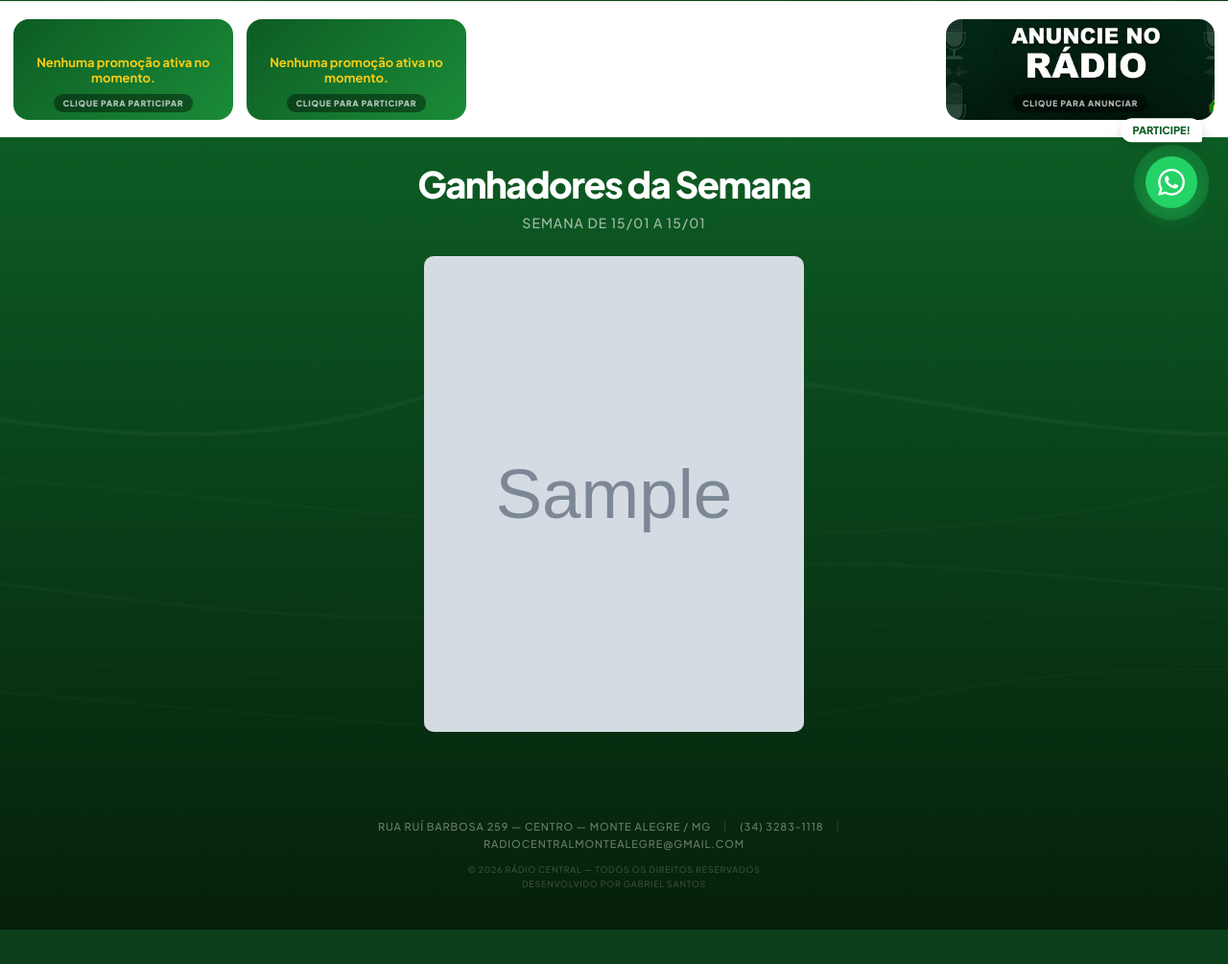
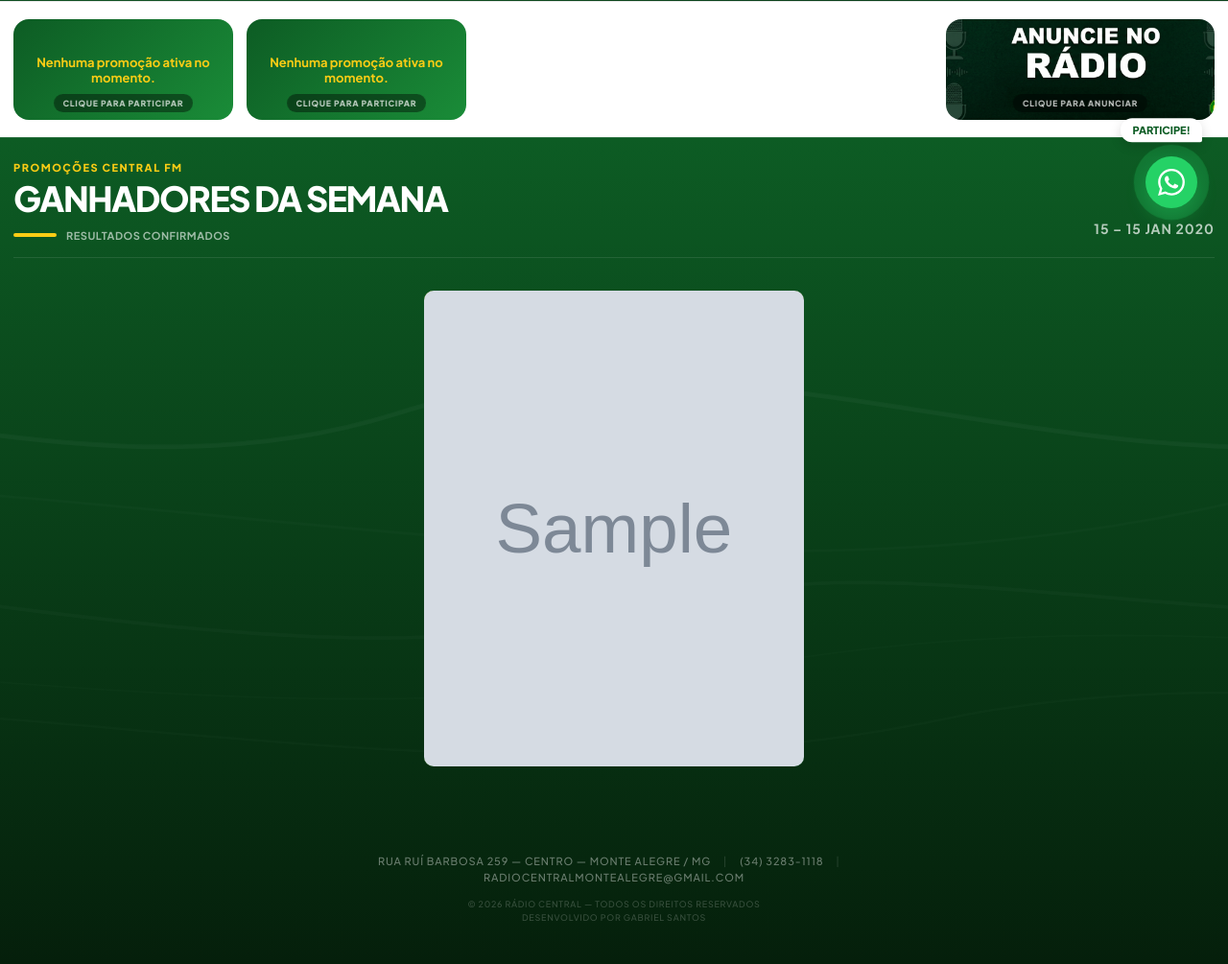
Before and after one commit to Gabr34l/site_radiocentral, a Django app: page / in a window 1280 px wide. Shown: the part 551-1556 px from the top of the page at 96% size. Before the commit the page ends 1520 px from the top, so only its background shows below. Run offline with Django 5.2, Linux system fonts and the light colour scheme; tables that the repository leaves empty hold one stand-in row (values such as "Sample post"); grey boxes marked "Sample" are stand-in pictures.

Commit message:
design(winners): atualiza cabecalho de ganhadores para estilo premium com prefixo, indicador de status e data lateral

```diff
--- a/centralfm/templates/centralfm/ganhadores.html
+++ b/centralfm/templates/centralfm/ganhadores.html
@@ -7,26 +7,94 @@
     }
 
     .winners-header {
-        text-align: center;
-        margin-bottom: 24px;
+        display: flex;
+        justify-content: space-between;
+        align-items: flex-end;
+        border-bottom: 1.5px solid rgba(255, 255, 255, 0.1);
+        padding-bottom: 16px;
+        margin-bottom: 32px;
+        flex-wrap: wrap;
+        gap: 16px;
+    }
+
+    .winners-header-left {
+        display: flex;
+        flex-direction: column;
+        align-items: flex-start;
+    }
+
+    .winners-prefix {
+        font-size: 11px;
+        font-weight: 800;
+        color: #facc15;
+        text-transform: uppercase;
+        letter-spacing: 1.5px;
+        margin-bottom: 6px;
     }
 
     .winners-title {
         font-family: 'Plus Jakarta Sans', sans-serif;
-        font-size: 38px;
-        font-weight: 800;
+        font-size: 36px;
+        font-weight: 900;
         color: #fff;
-        margin-bottom: 8px;
+        margin-bottom: 12px;
         letter-spacing: -1.5px;
-        text-transform: none;
+        text-transform: uppercase;
+        line-height: 1.1;
     }
 
-    .winners-subtitle {
+    .winners-status-container {
+        display: flex;
+        align-items: center;
+    }
+
+    .winners-decor-line {
+        width: 45px;
+        height: 4px;
+        background: #facc15;
+        border-radius: 2px;
+        margin-right: 10px;
+    }
+
+    .winners-status-text {
+        font-size: 11px;
+        font-weight: 700;
+        color: rgba(255, 255, 255, 0.6);
+        text-transform: uppercase;
+        letter-spacing: 0.5px;
+    }
+
+    .winners-header-right {
+        margin-bottom: 4px;
+    }
+
+    .winners-date {
         font-size: 14px;
-        color: rgba(255, 255, 255, 0.6);
-        font-weight: 500;
+        font-weight: 700;
+        color: rgba(255, 255, 255, 0.7);
+        letter-spacing: 1px;
         text-transform: uppercase;
-        letter-spacing: 1px;
+    }
+
+    @media (max-width: 768px) {
+        .winners-header {
+            flex-direction: column;
+            align-items: flex-start;
+            gap: 14px;
+            padding-bottom: 12px;
+            margin-bottom: 24px;
+            width: 100%;
+        }
+
+        .winners-title {
+            font-size: 28px;
+            letter-spacing: -1px;
+        }
+
+        .winners-header-right {
+            align-self: flex-start;
+            margin-top: -4px;
+        }
     }
 
     .winners-grid {
@@ -199,10 +267,19 @@
 
 <section class="winners-section">
     <div class="winners-header">
-        <h2 class="winners-title">Ganhadores da Semana</h2>
-        <p class="winners-subtitle">
-            Semana de {{ ganhadores.0.data_inicio_semana|date:"d/m" }} a {{ ganhadores.0.data_fim_semana|date:"d/m" }}
-        </p>
+        <div class="winners-header-left">
+            <span class="winners-prefix">PROMOÇÕES CENTRAL FM</span>
+            <h2 class="winners-title">Ganhadores da Semana</h2>
+            <div class="winners-status-container">
+                <div class="winners-decor-line"></div>
+                <span class="winners-status-text">Resultados confirmados</span>
+            </div>
+        </div>
+        <div class="winners-header-right">
+            <span class="winners-date">
+                {{ ganhadores.0.data_inicio_semana|date:"d" }} – {{ ganhadores.0.data_fim_semana|date:"d" }} {{ ganhadores.0.data_fim_semana|date:"M Y"|upper }}
+            </span>
+        </div>
     </div>
 
     <div class="winners-grid" id="winnersGrid">
```
